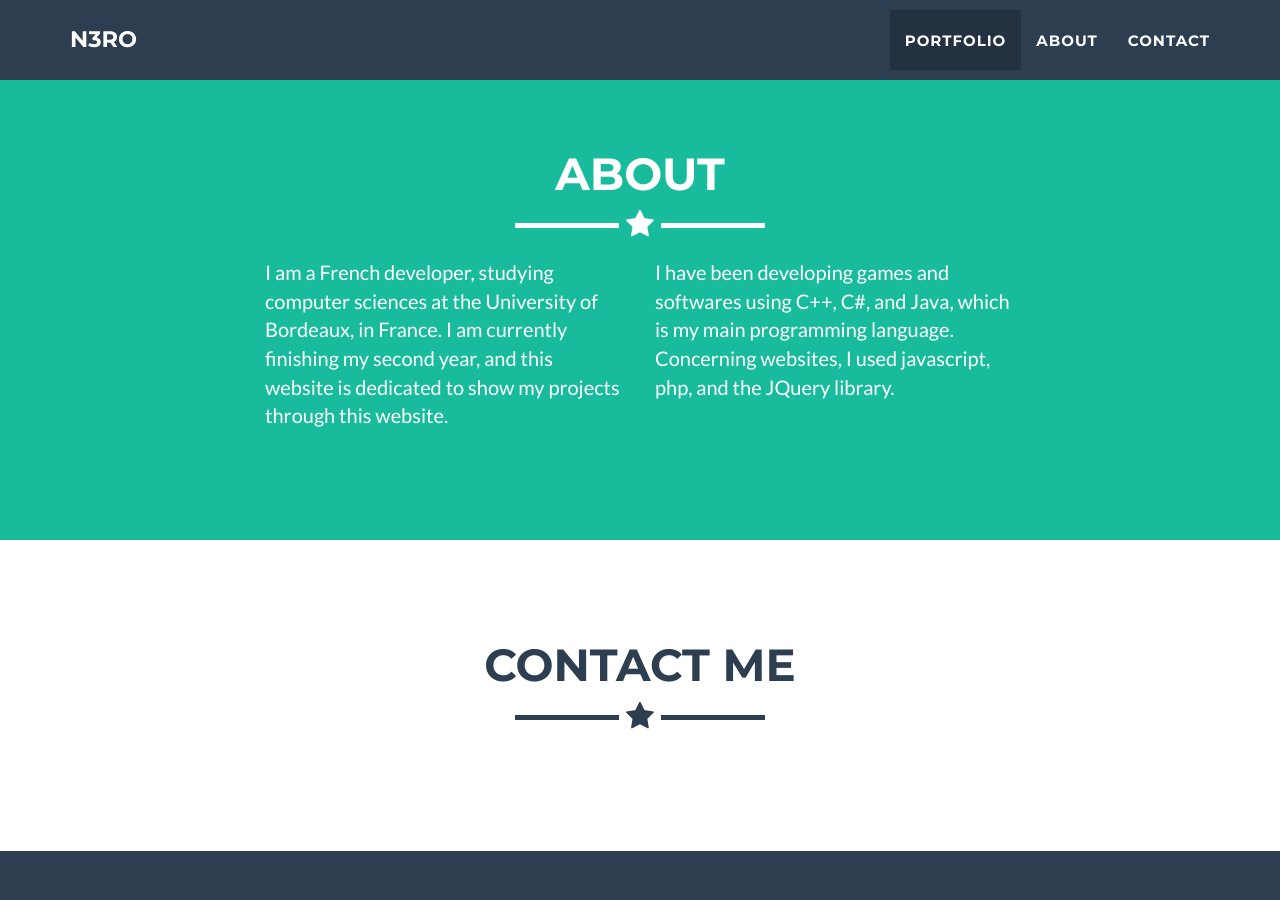
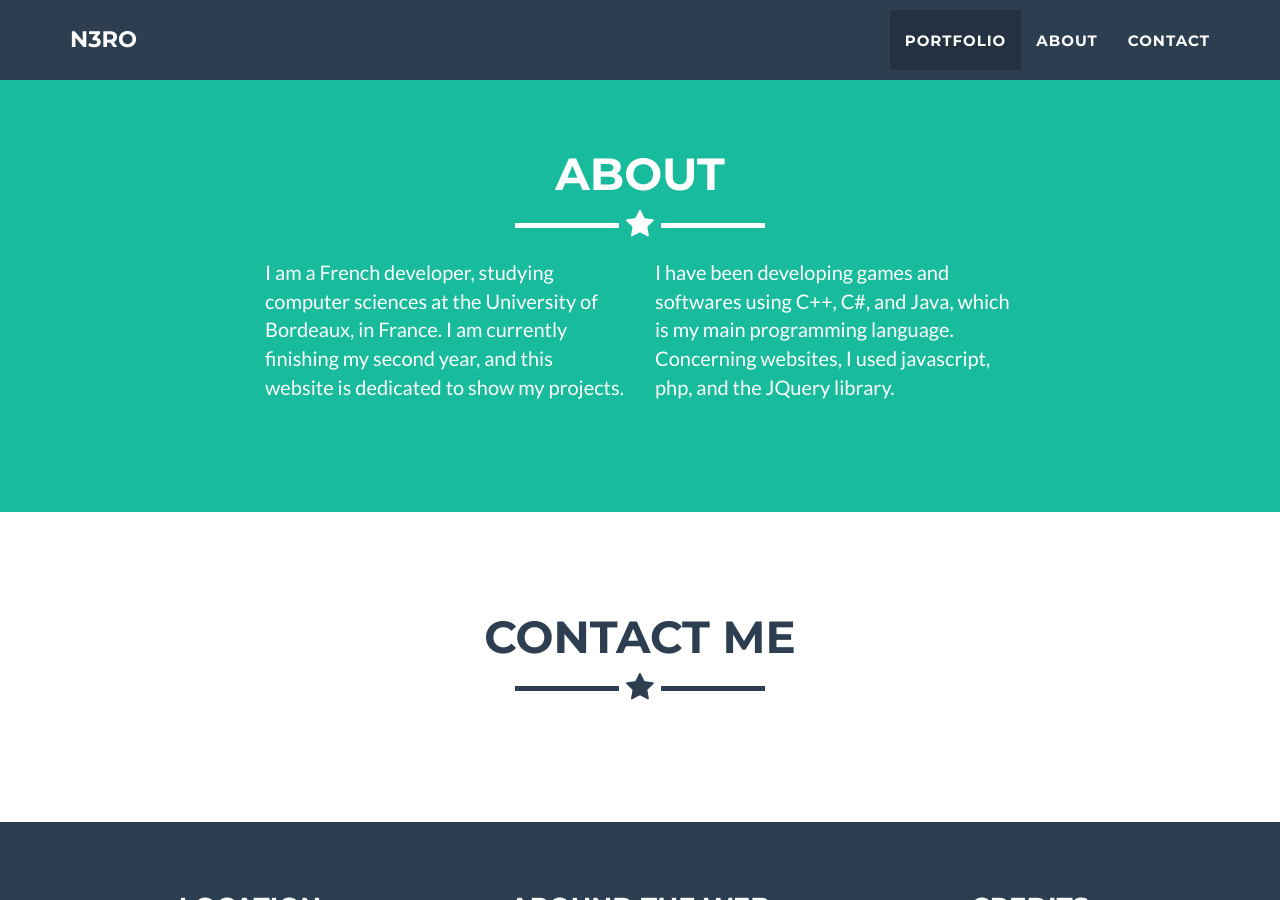
Before and after one commit to lilgallon/lilgallon.github.io, a Jekyll site: the page built from index.html, in a window 1280 px wide and 900 px high, scrolled down 1616 px. Built offline with Jekyll 4.4.1, drawn with Linux system fonts in a browser that asks for light colours; comment, search, counter and statistics services are not loaded.

Commit message:
ajout projet 1

```diff
--- a/_includes/about.html
+++ b/_includes/about.html
@@ -9,7 +9,7 @@
             </div>
             <div class="row">
                 <div class="col-lg-4 col-lg-offset-2">
-                    <p>I am a French developer, studying computer sciences at the University of Bordeaux, in France. I am currently finishing my second year, and this website is dedicated to show my projects through this website.</p>
+                    <p>I am a French developer, studying computer sciences at the University of Bordeaux, in France. I am currently finishing my second year, and this website is dedicated to show my projects.</p>
                 </div>
                 <div class="col-lg-4">
                     <p>I have been developing games and softwares using C++, C#, and Java, which is my main programming language. Concerning websites, I used javascript, php, and the JQuery library.</p>
```
Also changed, not shown: img/portfolio/backup/cabin.png (added), img/portfolio/cabin.png.
